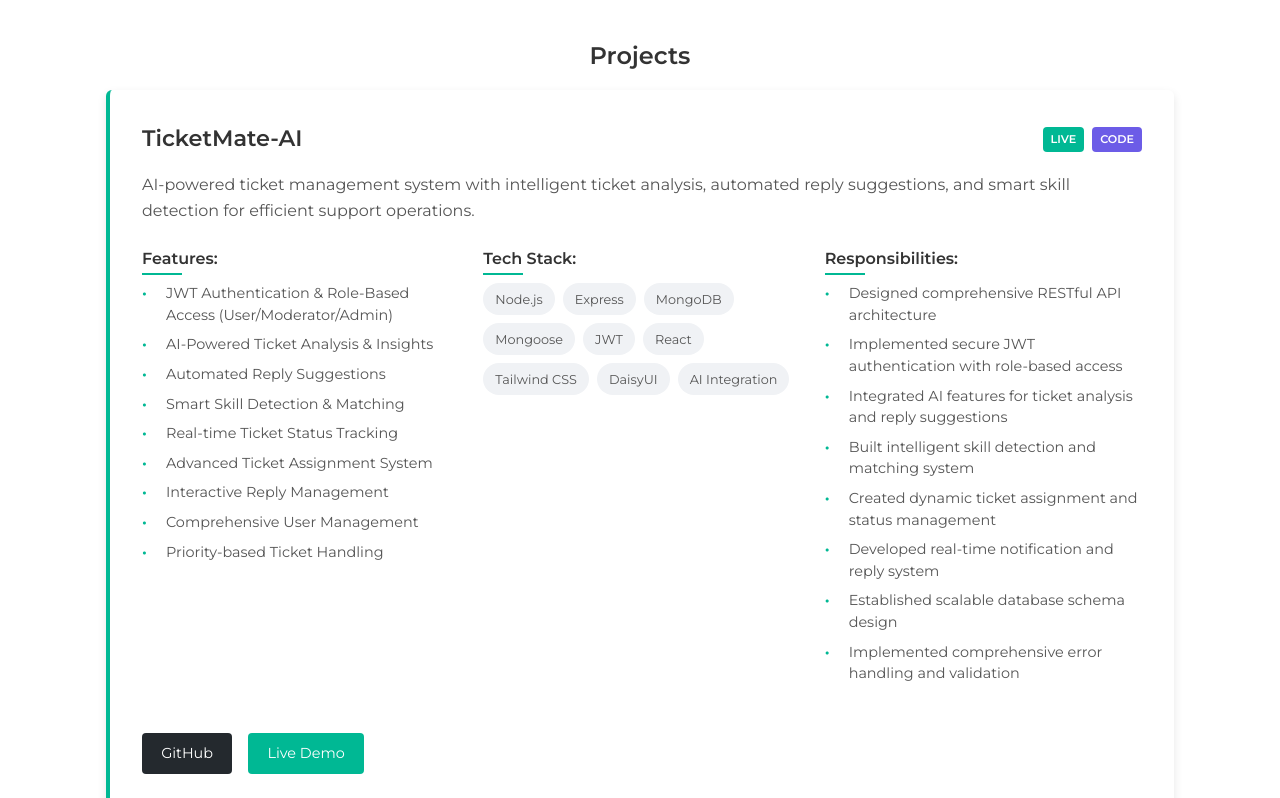
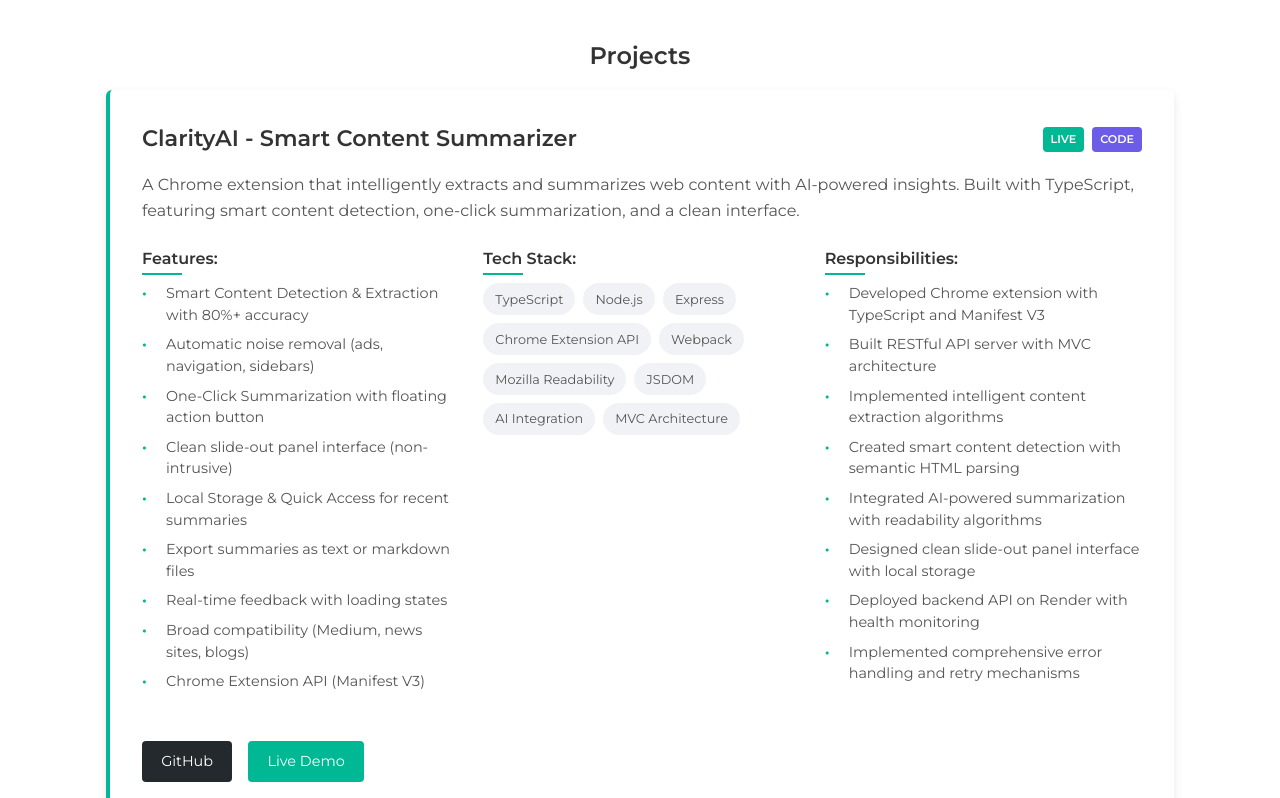
Before and after one commit to Tusharwasake/Tushar_potfolio, a plain HTML site: page index.html in a window 1280 px wide. Shown: the part 1440-2238 px from the top of the page. Drawn offline with Linux system fonts and the light colour scheme.

Commit message:
added clarity AI

```diff
--- a/index.html
+++ b/index.html
@@ -120,7 +120,84 @@
       <div class="container">
         <h2>Projects</h2>
 
-        <!-- Project Card 1: TicketMate-AI -->
+        <!-- Project Card 1: ClarityAI - Smart Content Summarizer -->
+        <div class="project-card">
+          <div class="project-header">
+            <h3>ClarityAI - Smart Content Summarizer</h3>
+            <div class="project-badges">
+              <span class="badge live-badge">Live</span>
+              <span class="badge code-badge">Code</span>
+            </div>
+          </div>
+          <p class="project-description">
+            A Chrome extension that intelligently extracts and summarizes web content with AI-powered insights. Built with TypeScript, featuring smart content detection, one-click summarization, and a clean interface.
+          </p>
+
+          <div class="project-details">
+            <div class="details-section">
+              <h4>Features:</h4>
+              <ul class="features-list">
+                <li>Smart Content Detection & Extraction with 80%+ accuracy</li>
+                <li>Automatic noise removal (ads, navigation, sidebars)</li>
+                <li>One-Click Summarization with floating action button</li>
+                <li>Clean slide-out panel interface (non-intrusive)</li>
+                <li>Local Storage & Quick Access for recent summaries</li>
+                <li>Export summaries as text or markdown files</li>
+                <li>Real-time feedback with loading states</li>
+                <li>Broad compatibility (Medium, news sites, blogs)</li>
+                <li>Chrome Extension API (Manifest V3)</li>
+              </ul>
+            </div>
+
+            <div class="details-section">
+              <h4>Tech Stack:</h4>
+              <div class="tech-tags">
+                <span class="tech-tag">TypeScript</span>
+                <span class="tech-tag">Node.js</span>
+                <span class="tech-tag">Express</span>
+                <span class="tech-tag">Chrome Extension API</span>
+                <span class="tech-tag">Webpack</span>
+                <span class="tech-tag">Mozilla Readability</span>
+                <span class="tech-tag">JSDOM</span>
+                <span class="tech-tag">AI Integration</span>
+                <span class="tech-tag">MVC Architecture</span>
+              </div>
+            </div>
+
+            <div class="details-section">
+              <h4>Responsibilities:</h4>
+              <ul class="responsibilities-list">
+                <li>Developed Chrome extension with TypeScript and Manifest V3</li>
+                <li>Built RESTful API server with MVC architecture</li>
+                <li>Implemented intelligent content extraction algorithms</li>
+                <li>Created smart content detection with semantic HTML parsing</li>
+                <li>Integrated AI-powered summarization with readability algorithms</li>
+                <li>Designed clean slide-out panel interface with local storage</li>
+                <li>Deployed backend API on Render with health monitoring</li>
+                <li>Implemented comprehensive error handling and retry mechanisms</li>
+              </ul>
+            </div>
+          </div>
+
+          <div class="project-links">
+            <a
+              href="https://github.com/Tusharwasake/ClarityAI"
+              target="_blank"
+              class="btn btn-github"
+            >
+              <i class="fa fa-github"></i> GitHub
+            </a>
+            <a
+              href="https://clarityai-qrnk.onrender.com"
+              target="_blank"
+              class="btn btn-demo"
+            >
+              <i class="fa fa-globe"></i> Live Demo
+            </a>
+          </div>
+        </div>
+
+        <!-- Project Card 2: TicketMate-AI -->
         <div class="project-card">
           <div class="project-header">
             <h3>TicketMate-AI</h3>
@@ -197,7 +274,7 @@
           </div>
         </div>
 
-        <!-- Project Card 2: Money Media -->
+        <!-- Project Card 3: Money Media -->
         <div class="project-card">
           <div class="project-header">
             <h3>Money Media</h3>
@@ -273,7 +350,7 @@
           </div>
         </div>
 
-        <!-- Project Card 2: Retail Canvas E-Commerce -->
+        <!-- Project Card 4: Retail Canvas E-Commerce -->
         <div class="project-card">
           <div class="project-header">
             <h3>Retail Canvas E-Commerce</h3>
@@ -344,7 +421,7 @@
           </div>
         </div>
 
-        <!-- Project Card 3: Travel Budget Planning Tool -->
+        <!-- Project Card 5: Travel Budget Planning Tool -->
         <div class="project-card">
           <div class="project-header">
             <h3>Travel Budget Planning Tool</h3>
@@ -414,7 +491,7 @@
           </div>
         </div>
 
-        <!-- Project Card 4: Algorithmic Trading Strategy Development -->
+        <!-- Project Card 6: Algorithmic Trading Strategy Development -->
         <div class="project-card">
           <div class="project-header">
             <h3>Algorithmic Trading Strategy Development</h3>
```
